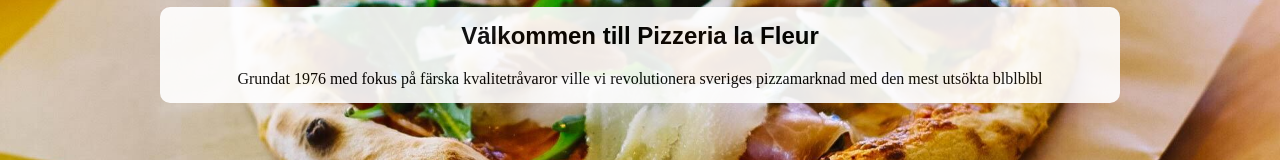
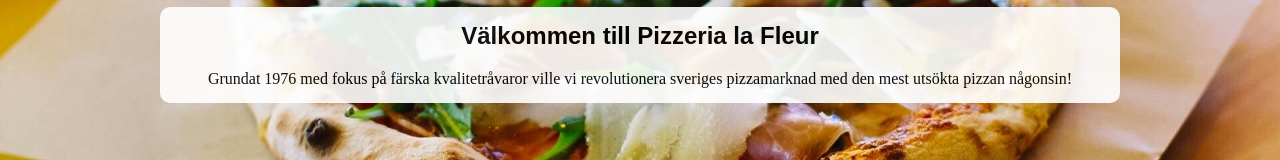
Before and after one commit to Neuman96/Fleur.github.io, a plain HTML site: page index.html in a window 1280 px wide. Shown: the part 293-453 px from the top of the page. Drawn offline with Linux system fonts and the light colour scheme; a web font is replaced by a local one.

Commit message:
Update index.html

```diff
--- a/index.html
+++ b/index.html
@@ -35,7 +35,7 @@
         <h2>Välkommen till Pizzeria la Fleur</h2>
         <p>
           Grundat 1976 med fokus på färska kvalitetråvaror ville vi
-          revolutionera sveriges pizzamarknad med den mest utsökta blblblbl
+          revolutionera sveriges pizzamarknad med den mest utsökta pizzan någonsin!
         </p>
       </article>
 
```
